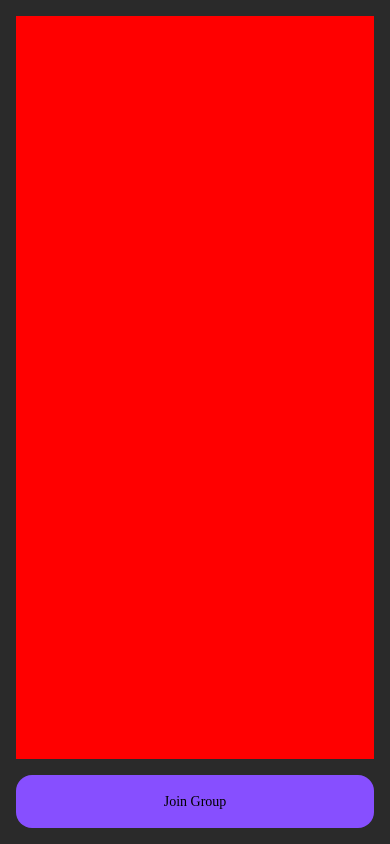
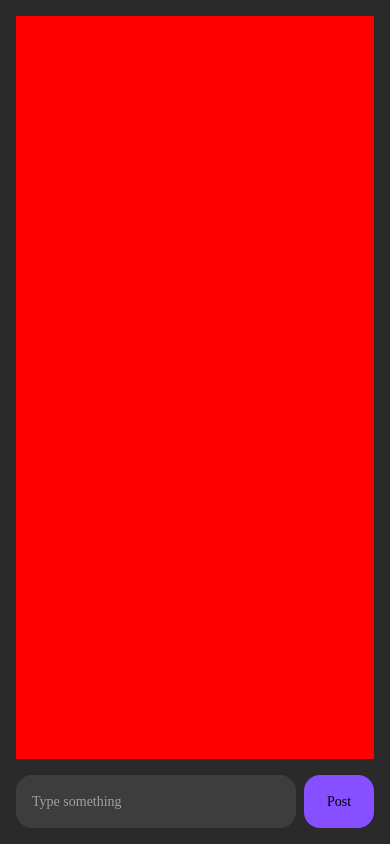
Before and after one commit to HangryCoder/Chatty, a React Native app: screen /Chat in a window 390 px wide. Built offline with nearby package versions, Linux system fonts and the light colour scheme.

Commit message:
Created a post message layout

```diff
--- a/components/CustomTextInput/index.js
+++ b/components/CustomTextInput/index.js
@@ -13,7 +13,7 @@ class CustomTextInput extends React.Component {
         const { value, placeholder, style, onChangeText, icon } = this.props;
 
         return (<View style={[styles.container, style]}>
-            <Image style={styles.icon} source={icon} />
+            {icon ? <Image style={styles.icon} source={icon} /> : null}
             <TextInput
                 style={styles.input}
                 value={value}
--- a/screens/ChatScreen.js
+++ b/screens/ChatScreen.js
@@ -1,11 +1,58 @@
 import React from 'react';
 import { View, StyleSheet } from 'react-native';
 import CustomButton from '../components/CustomButton';
+import CustomTextInput from '../components/CustomTextInput';
 
 class ChatScreen extends React.Component {
 
+    constructor(props) {
+        super(props)
+        this.state = {
+            message: ''
+        }
+    }
+
+    postMessage = () => {
+
+    }
+
     joinGroup = () => {
 
+    }
+
+    setMessage = (text) => {
+        this.setState({ message: text })
+    }
+
+    renderJoinGroupButton = () => {
+        return <CustomButton
+            text={'Join Group'}
+            onPress={this.joinGroup}
+            style={{
+                marginTop: 16,
+            }}
+        />
+    }
+
+    renderPostMessage = () => {
+        return (<View style={{
+            flexDirection: 'row', marginTop: 16,
+        }}>
+            <View style={{ flex: 0.8, marginEnd: 8 }}>
+                <CustomTextInput
+                    style={{ paddingStart: 8, height: 53 }}
+                    value={this.state.message}
+                    placeholder={'Type something'}
+                    onChangeText={this.setMessage}
+                />
+            </View>
+            <CustomButton
+                text={'Post'}
+                onPress={this.postMessage}
+                style={{
+                    flex: 0.2,
+                }} />
+        </View>)
     }
 
     render = () => {
@@ -19,14 +66,9 @@ class ChatScreen extends React.Component {
                 <View style={{
                     backgroundColor: 'red',
                     flex: 1
-                }}></View>
-                <CustomButton
-                    text={'Join Group'}
-                    onPress={this.joinGroup}
-                    style={{
-                        marginTop: 16,
-                    }}
-                />
+                }} />
+                {/* {this.renderJoinGroupButton()} */}
+                {this.renderPostMessage()}
             </View>
         );
     }
```
